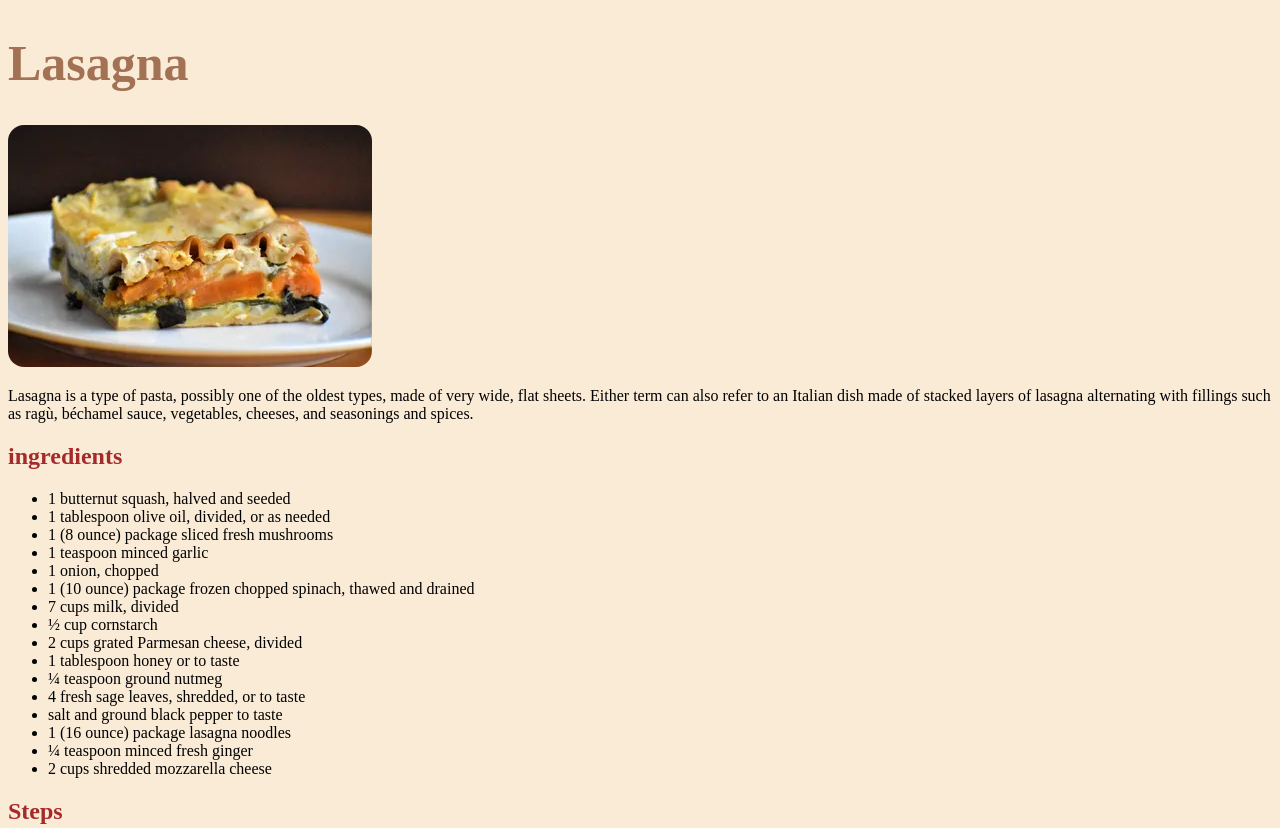
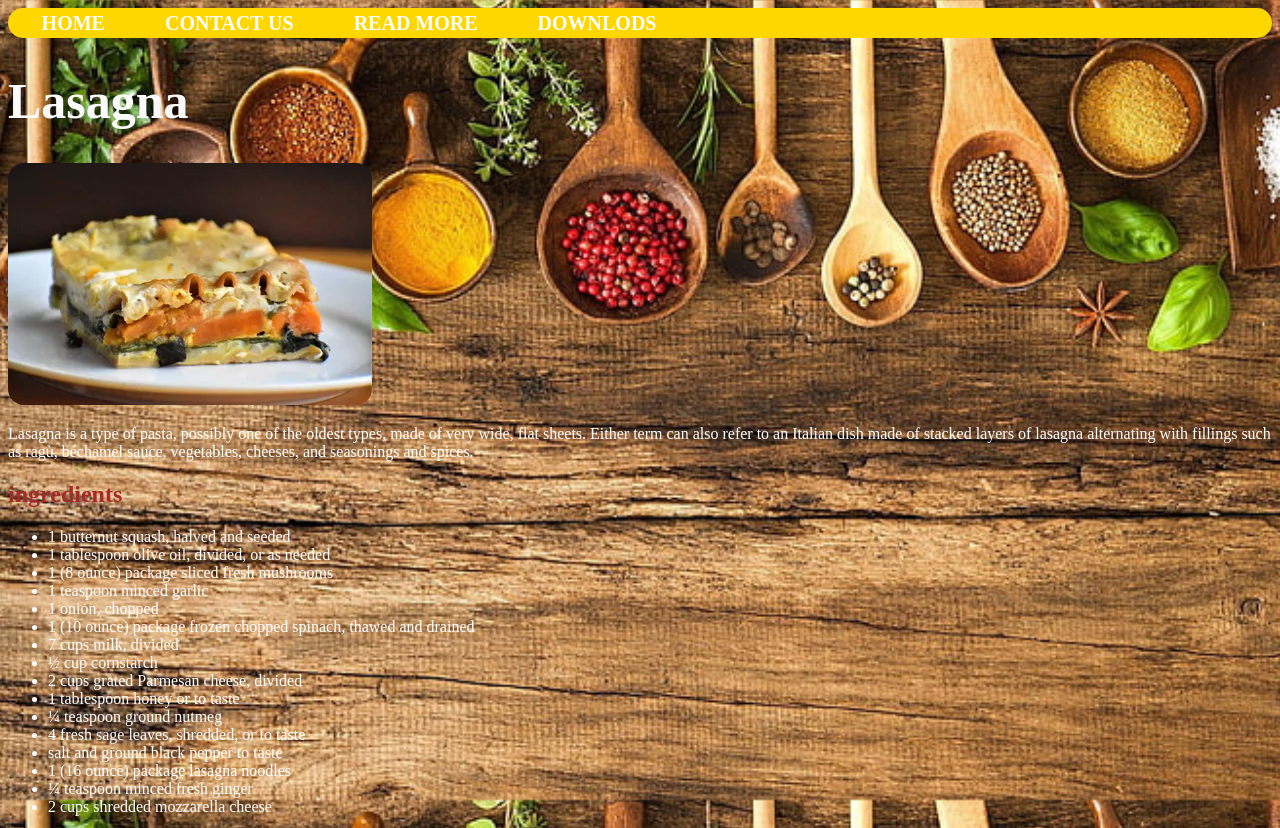
Before and after one commit to gunga003/odin-recipes, a plain HTML site: page recipes/lasagna.html in a window 1280 px wide. Shown: the top 828 px of the page. Drawn offline with Linux system fonts and the light colour scheme.

Commit message:
CSS styling
Added css styling fo the site

```diff
--- a/main.css
+++ b/main.css
@@ -1,28 +1,57 @@
 body {
-    background-color: antiquewhite;
+    background-image: url(./recipes/images/background-wallpaper.jpg);
+    background-position: center center;
+    background-attachment: fixed;
+    background-size: cover;
+    color: white;
+
 }
 h2{
     color: brown;
 }
 
 h1 {
-    color: #a37153;
+    color: #fbfafa;
     font-weight: 700;
     font-size: 50px;
 }
 
 img {
     border-radius: 1em;
+    display: inline;
+    margin: 0 , 0 , 20px;
+    padding: 0;
 }
 
-a {
+nav ul {
+    display: flex;
+    margin: .10em;
+    padding: 2px;
+    text-transform: uppercase;
+    box-sizing: border-box;
+    box-sizing: inherit;
+}
+
+nav a {
     text-decoration: none;
-    font-size: larger;
-    padding: 10%;
-    display: inline;
+    color: #ffffff;
+    font-size: 20px;
+}
+
+nav ul li {
+    list-style-type: none;
+    margin:  0 30px;
+    color: black;
+    font-weight: 900;
+    display: inline-block;
+
+
+
+}
+
+nav{
+display: flex;
+background-color: gold;
+border: gold;
+border-radius: 2em;
  }
-
- a:hover {
-
-color :blue
- }
--- a/recipes/lasagna.html
+++ b/recipes/lasagna.html
@@ -7,6 +7,14 @@
     <link rel="stylesheet" href="../main.css" type="text/css">
 </head>
 <body>
+   <nav>
+    <ul>
+        <li><a href="../index.html"> Home</a></li>
+        <li><a href="#"> Contact us </a> </li>
+        <li><a href="#"> Read More</a></li>
+        <li><a href="#"> Downlods</a></li>
+    </ul>
+   </nav>
     <h1>Lasagna</h1>
     <img src="../recipes/images/lasagna.webp" alt="">
     <p>Lasagna is a type of pasta, possibly one of the oldest types, made
@@ -47,6 +55,6 @@
         <li>Spoon about 1 cup white sauce into the bottom of a 9x13-inch baking dish; arrange a layer of noodles atop white sauce. Layer 1/2 butternut squash mixture, 1/5 remaining white sauce, noodles, spinach mixture, 1/5 white sauce, noodles, 1/2 the mozzarella cheese, mushroom mixture, 1/5 white sauce, noodles, remaining 1/2 butternut squash mixture, 1/5 the white sauce, remaining noodles, remaining 1/5 white sauce, remaining mozzarella cheese, 1/2 cup Parmesan cheese, respectively. Cover dish with aluminum foil and place dish on a baking sheet.</li>
         <li>Bake in the preheated oven for 30 minutes. Remove cover and bake until bubbling and cheese is browned, about 15 more minutes. Let stand for 10 minutes before serving.</li>
     </ol>
-    <a href="../index.html">Home</a>
+
 </body>
 </html>
```
Also changed, not shown: recipes/chapati.html (+2 -1 lines), recipes/ugali.html (+2 -1 lines), recipes/images/background-wallpaper.jpg (added).
